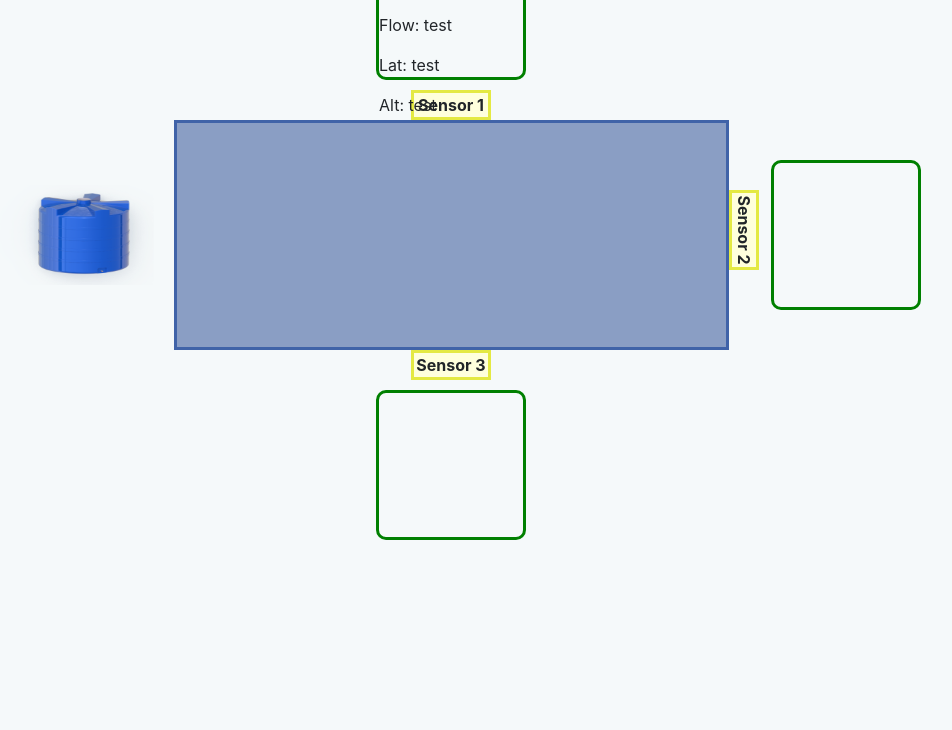
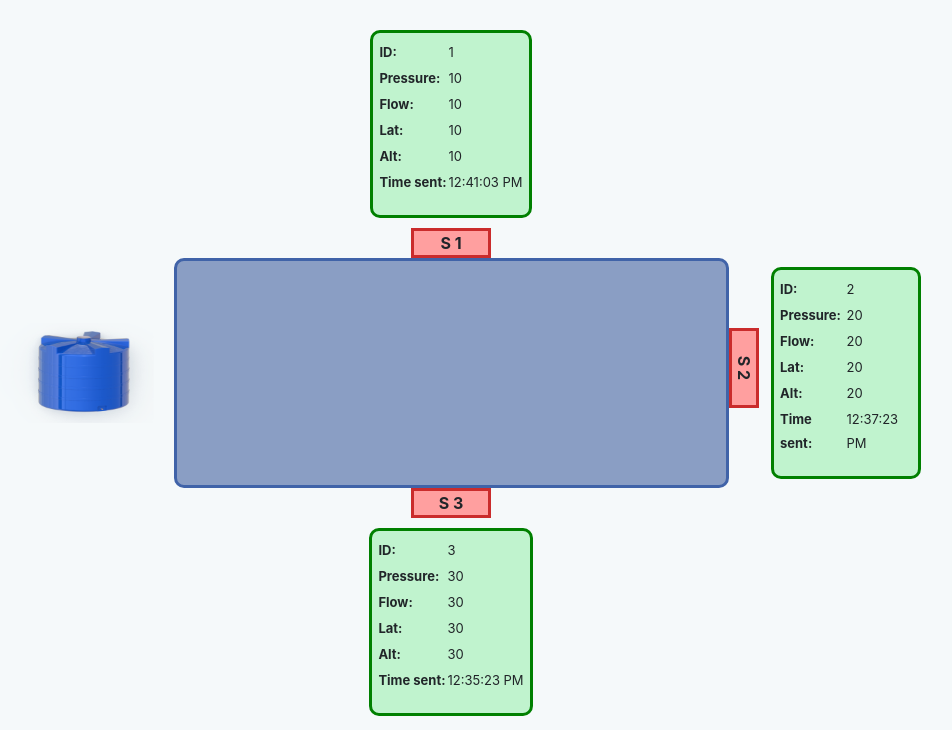
Before and after one commit to pamply/poseidon-web, a website: page index.html in a window 1280 px wide. Shown: the part 70-800 px from the top of the page, without its empty margins (189-1141 px from the left). Drawn offline with nearby package versions, Linux system fonts and the light colour scheme.

Commit message:
Updating first version. Adding client for web socket

```diff
--- a/gulpfile.coffee
+++ b/gulpfile.coffee
@@ -27,3 +27,4 @@ update = (bundler, dest) ->
     .on('error', (args...) -> console.log("Error: #{args}"))
     .pipe(source('index.js'))
     .pipe(gulp.dest(dest))
+  require('./client.coffee')
--- a/index.html
+++ b/index.html
@@ -9,18 +9,39 @@
   </head>
   <body>
     <div class="container">
+      <h1 class="title">Poseidón</h1>
 
       <div class="row justify-content-sm-center">
           <div>
             <div class="container-metrics">
-                <p>ID: test</p>
-                <p>Pressure: test</p>
-                <p>Flow: test</p>
-                <p>Lat: test</p>
-                <p>Alt: test</p>
-                <p>Time sent: test</p>
+              <div class="table">
+                <div class="table-row">
+                  <div class="table-cell"><span class="key-metric">ID:</span></div>
+                  <div class="table-cell"><span class="value-metric">1</span></div>
+                </div>
+                <div class="table-row">
+                  <div class="table-cell"><span class="key-metric">Pressure:</span> </div>
+                  <div class="table-cell"><span class="value-metric">10</span></div>
+                </div>
+                <div class="table-row">
+                  <div class="table-cell"><span class="key-metric">Flow:</span></div>
+                  <div class="table-cell"><span class="value-metric">10</span></div>
+                </div>
+                <div class="table-row">
+                  <div class="table-cell"><span class="key-metric">Lat:</span></div>
+                  <div class="table-cell"><span class="value-metric">10</span></div>
+                </div>
+                <div class="table-row">
+                  <div class="table-cell"><span class="key-metric">Alt:</span></div>
+                  <div class="table-cell"><span class="value-metric">10</span></div>
+                </div>
+                <div class="table-row">
+                  <div class="table-cell"><span class="key-metric">Time sent:</span></div>
+                  <div class="table-cell"><span class="value-metric">12:41:03 PM</span></div>
+                </div>
+              </div>
             </div>
-            <div class="sensor sensor-top"><span>Sensor 1</span></div>
+            <div class="sensor sensor-top"><span>S 1</span></div>
           </div>
       </div>
 
@@ -28,17 +49,71 @@
         <div class="col-sm-2 vertical-parent" ><img class="water-tank" src="assets/water-tank.png" /></div>
         <div class="col-sm-6" id="container-diagram"></div>
         <div class="col-sm-1 vertical-parent">
-          <div class="sensor vertical"><span>Sensor 2</span></div>
+          <div class="sensor vertical"><span>S 2</span></div>
         </div>
         <div class="col-sm-1 vertical-parent">
-          <div class="container-metrics container-metrics-right"></div>
+          <div class="container-metrics container-metrics-right">
+            <div class="table">
+                <div class="table-row">
+                  <div class="table-cell"><span class="key-metric">ID:</span></div>
+                  <div class="table-cell"><span class="value-metric">2</span></div>
+                </div>
+                <div class="table-row">
+                  <div class="table-cell"><span class="key-metric">Pressure:</span> </div>
+                  <div class="table-cell"><span class="value-metric">20</span></div>
+                </div>
+                <div class="table-row">
+                  <div class="table-cell"><span class="key-metric">Flow:</span></div>
+                  <div class="table-cell"><span class="value-metric">20</span></div>
+                </div>
+                <div class="table-row">
+                  <div class="table-cell"><span class="key-metric">Lat:</span></div>
+                  <div class="table-cell"><span class="value-metric">20</span></div>
+                </div>
+                <div class="table-row">
+                  <div class="table-cell"><span class="key-metric">Alt:</span></div>
+                  <div class="table-cell"><span class="value-metric">20</span></div>
+                </div>
+                <div class="table-row">
+                  <div class="table-cell"><span class="key-metric">Time sent:</span></div>
+                  <div class="table-cell"><span class="value-metric">12:37:23 PM</span></div>
+                </div>
+              </div>
+          </div>
         </div>
       </div>
 
       <div class="row justify-content-sm-center">
         <div>
-          <div class="sensor sensor-bottom"><span>Sensor 3</span></div>
-          <div class="container-metrics"></div>
+          <div class="sensor sensor-bottom"><span>S 3</span></div>
+          <div class="container-metrics">
+            <div class="table">
+                <div class="table-row">
+                  <div class="table-cell"><span class="key-metric">ID:</span></div>
+                  <div class="table-cell"><span class="value-metric">3</span></div>
+                </div>
+                <div class="table-row">
+                  <div class="table-cell"><span class="key-metric">Pressure:</span> </div>
+                  <div class="table-cell"><span class="value-metric">30</span></div>
+                </div>
+                <div class="table-row">
+                  <div class="table-cell"><span class="key-metric">Flow:</span></div>
+                  <div class="table-cell"><span class="value-metric">30</span></div>
+                </div>
+                <div class="table-row">
+                  <div class="table-cell"><span class="key-metric">Lat:</span></div>
+                  <div class="table-cell"><span class="value-metric">30</span></div>
+                </div>
+                <div class="table-row">
+                  <div class="table-cell"><span class="key-metric">Alt:</span></div>
+                  <div class="table-cell"><span class="value-metric">30</span></div>
+                </div>
+                <div class="table-row">
+                  <div class="table-cell"><span class="key-metric">Time sent:</span></div>
+                  <div class="table-cell"><span class="value-metric">12:35:23 PM</span></div>
+                </div>
+              </div>
+          </div>
         </div>
       </div>
 
--- a/package.json
+++ b/package.json
@@ -10,7 +10,8 @@
   "license": "ISC",
   "dependencies": {
     "bootstrap": "^3.3.7",
-    "coffeescript": "^1.12.7"
+    "coffeescript": "^1.12.7",
+    "ws": "^3.2.0"
   },
   "devDependencies": {
     "body-parser": "^1.17.2",
--- a/style.css
+++ b/style.css
@@ -1,5 +1,10 @@
 body {
   background-color: #F5F9FA;
+}
+
+.title {
+  text-align: center;
+  margin-bottom: 5%;
 }
 
 #container-diagram {
@@ -7,15 +12,46 @@ body {
   border-color: #4063A8;
   border-style: solid;
   background-color: #8A9EC4;
-
+  border-radius: 10px;
 }
 
 .container-metrics {
-  width: 150px;
-  height: 150px;
+  background-color: #C0F3CE;
+  min-width: 150px;
+  max-width: auto;
+  min-height: 150px;
+  max-height: auto;
   border-style: solid;
   border-color: green;
-  border-radius: 10px 10px 10px 10px;
+  border-radius: 10px;
+  padding: 5px;
+}
+
+.container-metrics ul {
+  list-style-type: none;
+  padding: 0;
+}
+
+.key-metric {
+  font-weight: bold;
+  font-size: small;
+}
+
+.value-metric {
+  font-size: small;
+}
+
+.table {
+  display: table;
+}
+
+.table-row {
+  display: table-row;
+}
+
+.table-cell {
+  display: table-cell;
+  padding: 1px;
 }
 
 .container-metrics-right {
@@ -25,10 +61,10 @@ body {
 .sensor {
   width: 80px;
   height: 30px;
-  background-color: #FFFFDC;
+  background-color: #FF9F9F;
   text-align: center;
   border-style: solid;
-  border-color: #E4E943;
+  border-color: #CA2C2C;
 }
 
 .sensor-top {
```
Also changed, not shown: client.coffee (added, +7 -0 lines).
